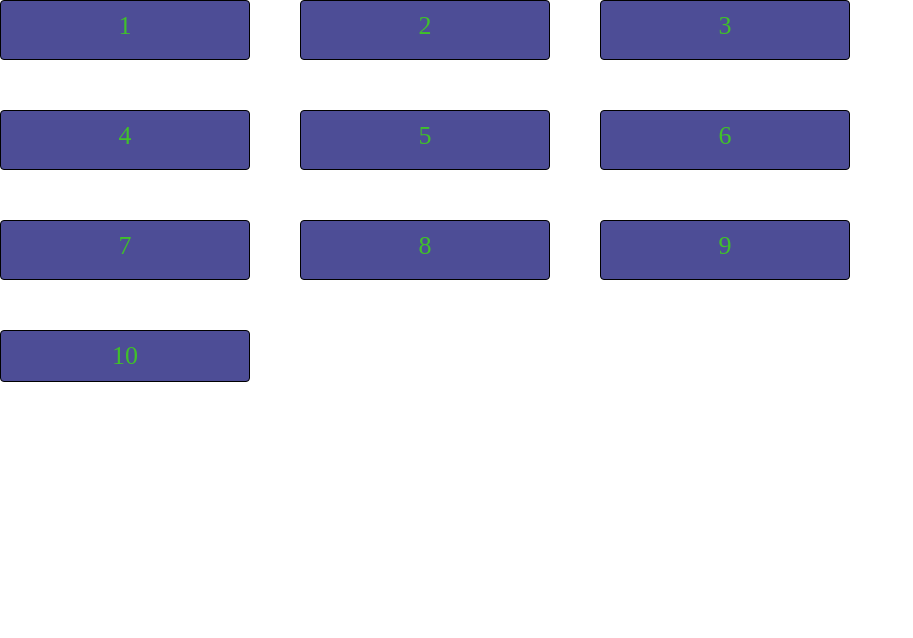
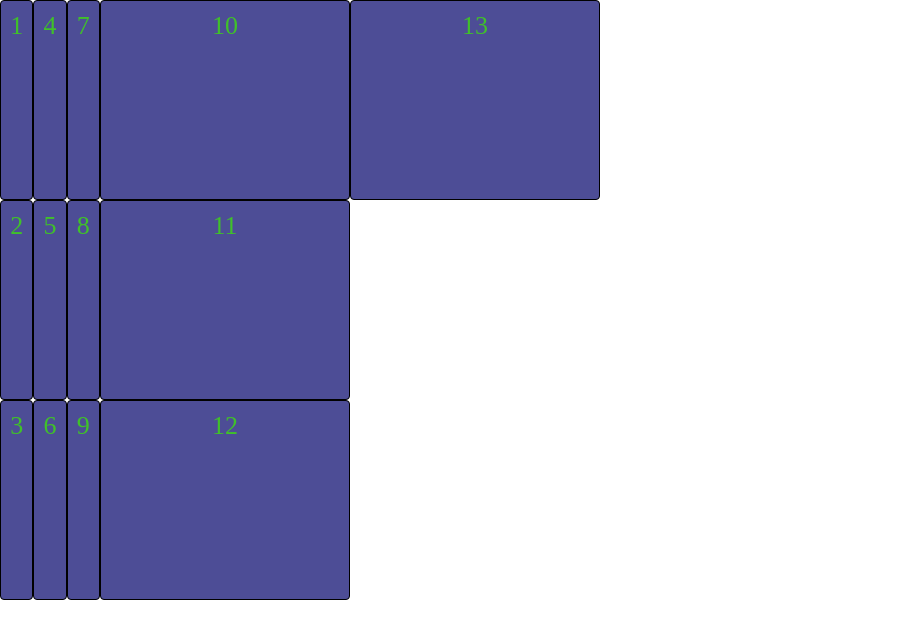
Before and after one commit to alisher-kay/Grid-project, a plain HTML site: page index.html in a window 1280 px wide. Shown: the whole page, without its empty margins (0-913 px from the left). Drawn offline with Linux system fonts and the light colour scheme.

Commit message:
Updating leyout with new elements

```diff
--- a/css/style.css
+++ b/css/style.css
@@ -4,14 +4,6 @@
     padding: 0;
 }
 
-.grid-container {
-    display: grid;
-    /* grid-template-columns: 250px 250px 250px;
-    grid-template-rows: 60px 60px 60px; */
-    grid-template: 60px 60px 60px / 250px 250px 250px;
-    /* gap: 10px 20px;  */
-    grid-gap: 50px 50px ;
-}
 
 .grid-elem {
     /* height: 50px; */
@@ -23,3 +15,15 @@
     border: 1px solid #000;
     border-radius: 4px;
 }
+
+
+.grid-container {
+    width: 600px;
+    /* height: 600px; */
+    display: grid;
+    grid-template-columns: repeat(3, 1fr);
+    grid-template-rows: repeat(3, 200px);
+    grid-auto-columns: 250px;
+    grid-auto-rows: 300px;
+    grid-auto-flow: column;
+}
--- a/index.html
+++ b/index.html
@@ -19,6 +19,9 @@
         <div class="grid-elem">8</div>
         <div class="grid-elem">9</div>
         <div class="grid-elem">10</div>
+        <div class="grid-elem">11</div>
+        <div class="grid-elem">12</div>
+        <div class="grid-elem">13</div>
 
     </div>
 
```
